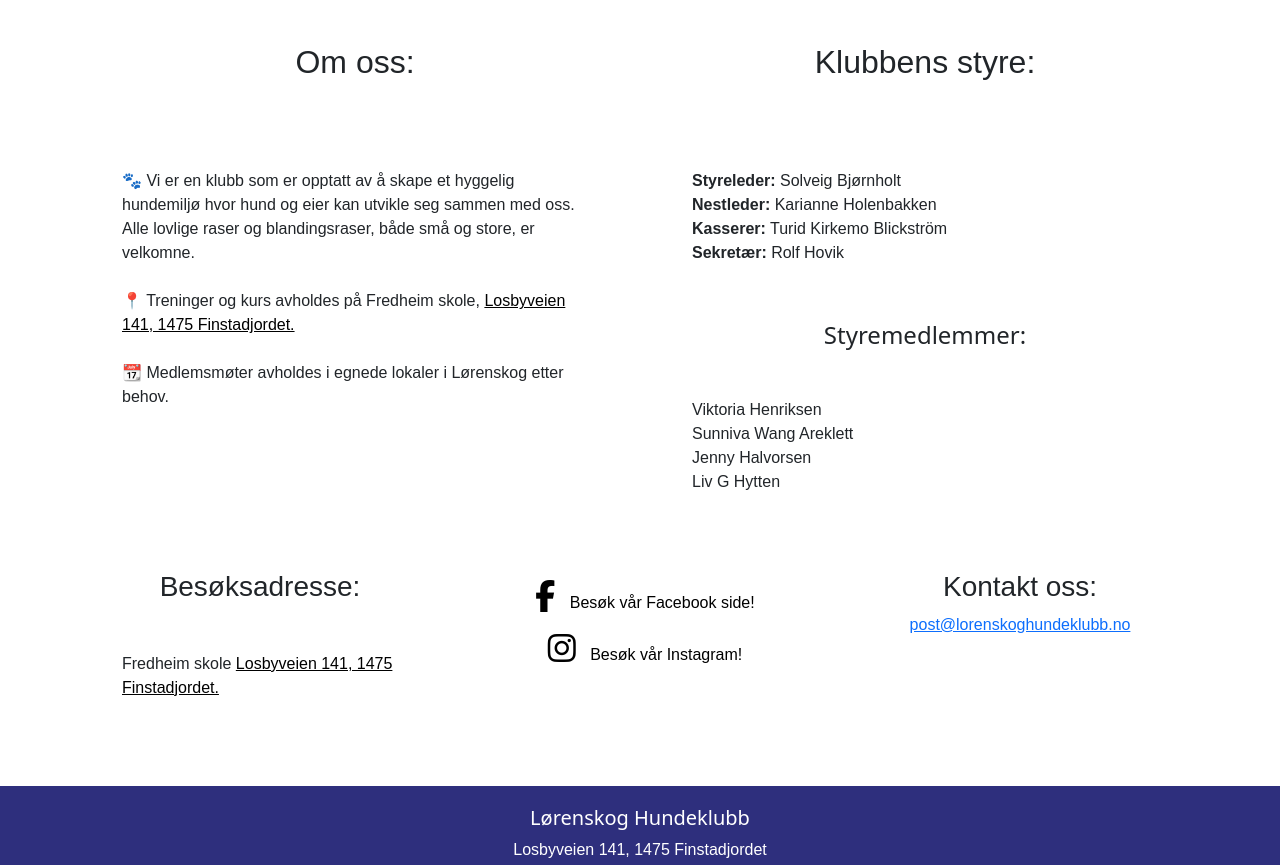
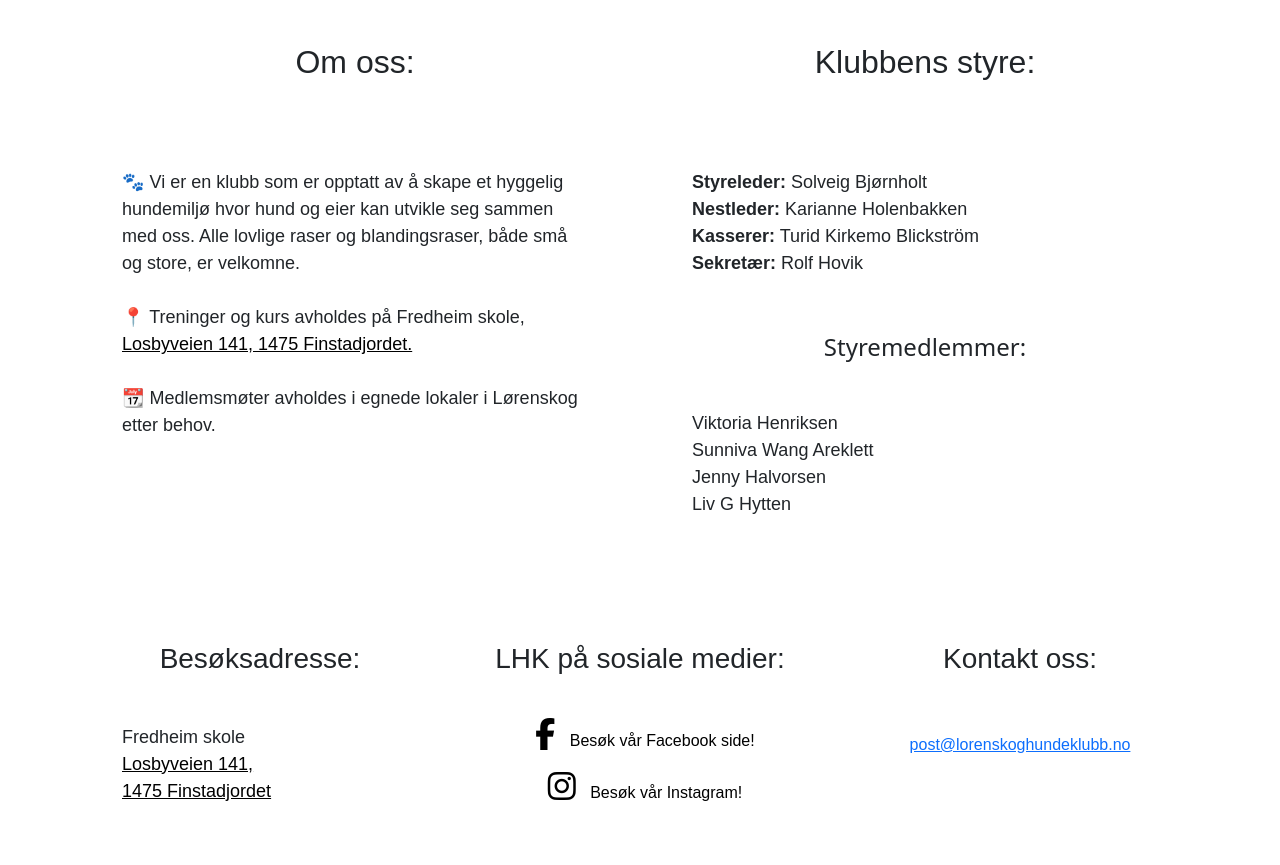
Before and after one commit to rebekkanordheim/lorenskoghundeklubb, a website: page omlhk.html in a window 1280 px wide. Shown: the part 175-1040 px from the top of the page. Drawn offline with nearby package versions, Linux system fonts and the light colour scheme.

Commit message:
om oss ferdig

```diff
--- a/css/index.css
+++ b/css/index.css
@@ -85,6 +85,10 @@ text {
     font-family: 'Nunito', sans-serif;
 }
 
+body p {
+  font-size: 18px;
+}
+
 h1,
 h2,
 h3 {
--- a/omlhk.html
+++ b/omlhk.html
@@ -107,14 +107,20 @@
           </p>
         </div>
       </div>
+      <br>
+      <br>
       <div class="row">
         <div class="col">
           <h3>Besøksadresse:</h3>
           <p>Fredheim skole
-            <a class="infolink" href="https://maps.apple.com/?address=Losbyveien%20141,%201475%20Finstadjordet,%20Norge&ll=59.900168,10.968127&q=Losbyveien%20141">Losbyveien 141, 1475 Finstadjordet.</a>
+            <br>
+            <a class="infolink" href="https://maps.apple.com/?address=Losbyveien%20141,%201475%20Finstadjordet,%20Norge&ll=59.900168,10.968127&q=Losbyveien%20141">Losbyveien 141, <br>
+              1475 Finstadjordet</a>
           </p>
         </div>
         <div class="col">
+          <h3>LHK på sosiale medier:</h3>
+          <br>
           <a class="linkto infolink" href="https://www.facebook.com/LorenskogHundeklubb">
             <i class="fa-brands fa-facebook-f fa-2x"></i>
             Besøk vår Facebook side!
@@ -127,6 +133,8 @@
         </div>
         <div class="col">
           <h3>Kontakt oss:</h3>
+          <br>
+          <br>
           <a href="mailto:post@lorenskoghundeklubb.no">post@lorenskoghundeklubb.no</a>
         </div>
       </div>
```
